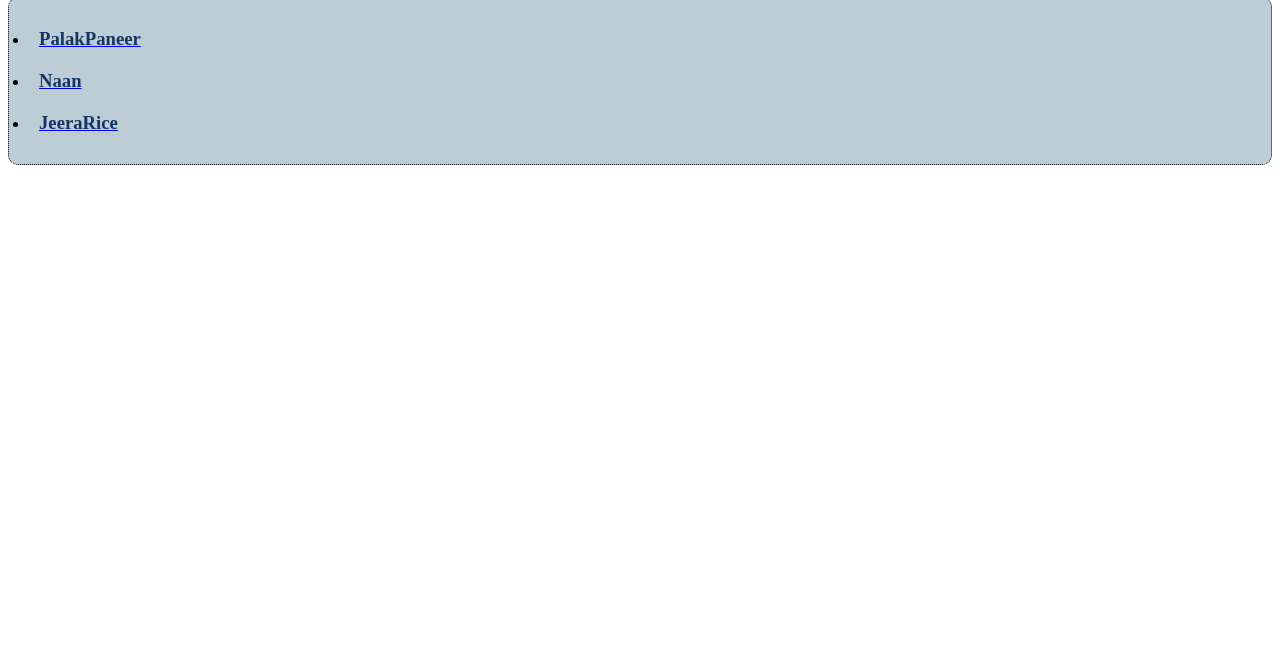
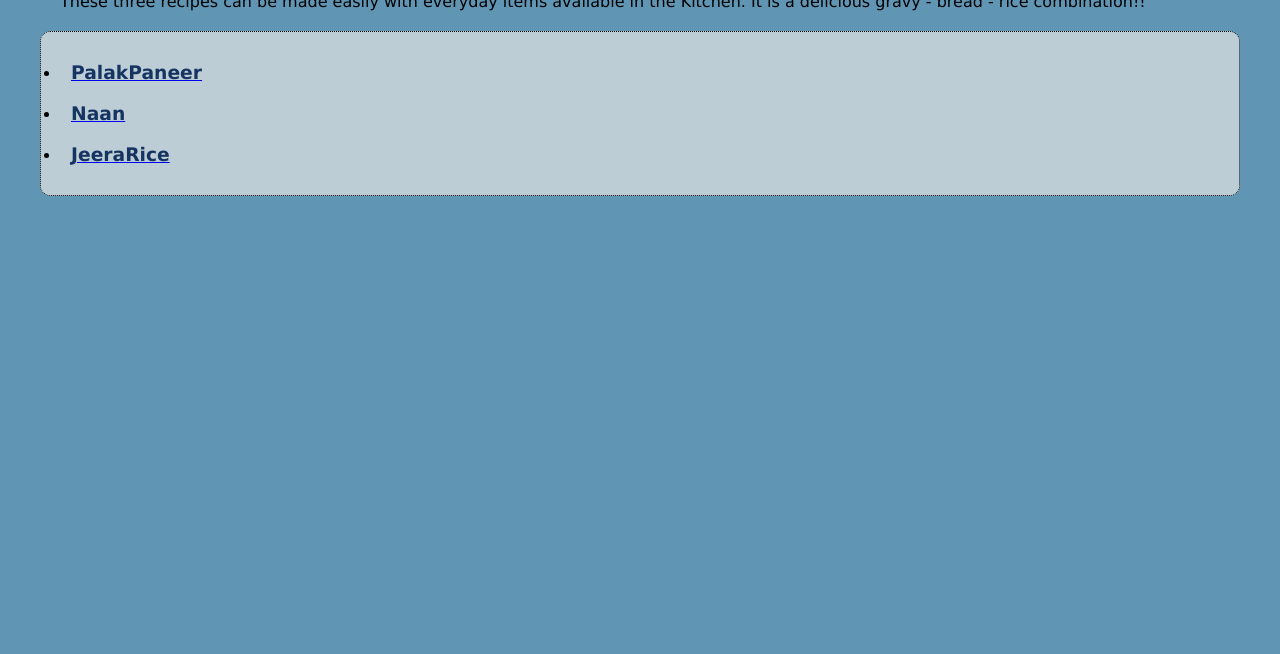
Before and after one commit to neerajmaurya1/odin-recipes, a plain HTML site: page index.html in a window 1280 px wide. Shown: the part 146-800 px from the top of the page. Drawn offline with Linux system fonts and the light colour scheme.

Commit message:
Update styles.css
corrections

```diff
--- a/styles.css
+++ b/styles.css
@@ -1,4 +1,4 @@
-dinbody{
+body{
     margin: auto;
     background-color: #6096B4;
     font-family: Verdana, Geneva, Tahoma, sans-serif;
```
